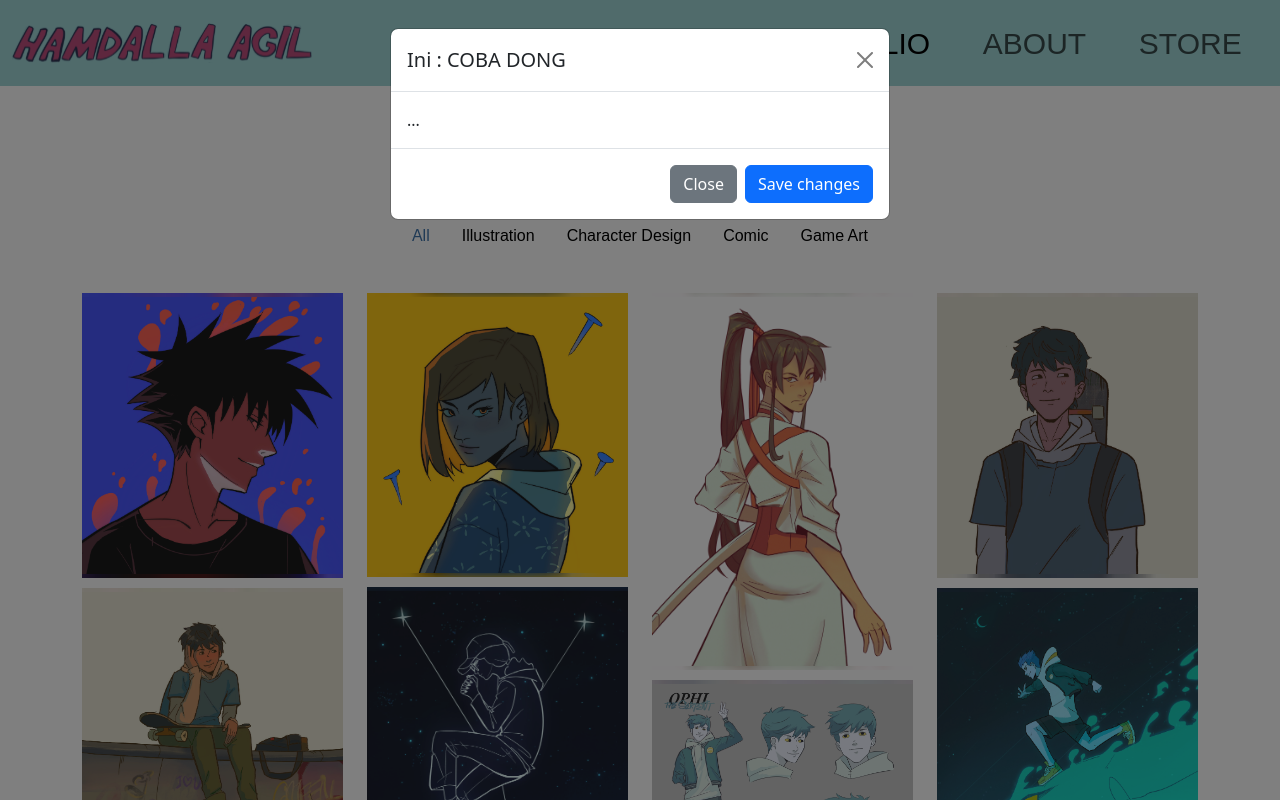
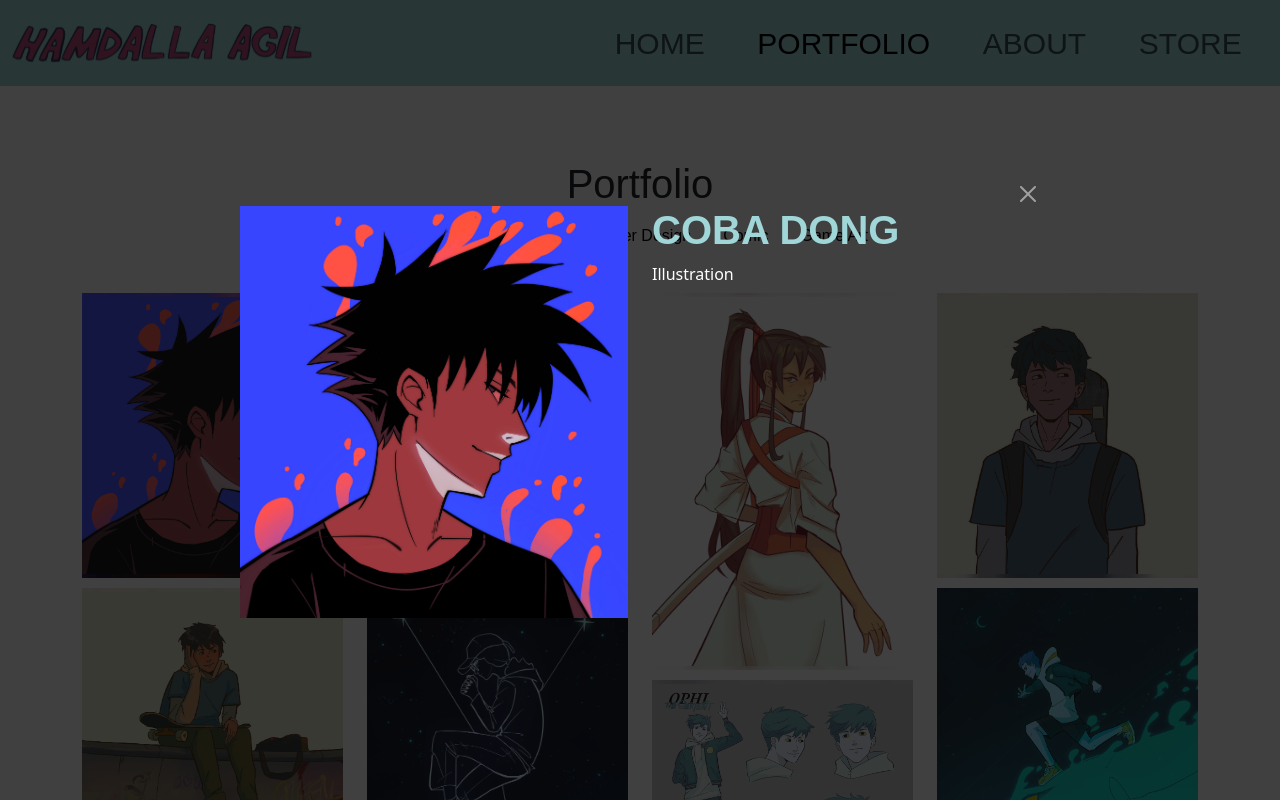
Before and after one commit to devanfer02/dap-final-project, a React (Vite) app: page /portfolio in a window 1280 px wide. Both pictures are taken after a click on the element 212 px from the left and 435 px from the top of the page. Shown: the top 800 px of the page. Built offline with nearby package versions, Linux system fonts and the light colour scheme; a web font is replaced by a local one.

Commit message:
finish: modal portfolio

```diff
--- a/src/pages/Portfolio.jsx
+++ b/src/pages/Portfolio.jsx
@@ -20,7 +20,6 @@ export default function PortfolioPage() {
 
   const categories = ['All', 'Illustration', 'Character Design', 'Comic', 'Game Art']
   const [ currPortfolio, setCurrPortfolio ] = useState(portfolios[0])
-  const [ showBlur, setShowBlur ] = useState(true)
   const [ porto, setPorto ] = useState({
     row: getRow(),
     currPortos: portfolios,
@@ -122,20 +121,25 @@ export default function PortfolioPage() {
           </div>
         ))}
         <div class={`modal fade`} id="modalportfolio" tabindex="-1" aria-labelledby="exampleModalLabel" aria-hidden="true">
-          <div class="modal-dialog">
-            <div class="modal-content">
-              <div class="modal-header">
-                <h1 class="modal-title fs-5" id="exampleModalLabel">
-                  Ini : { currPortfolio.title }
-                </h1>
-                <button type="button" class="btn-close" data-bs-dismiss="modal" aria-label="Close"></button>
-              </div>
-              <div class="modal-body">
-                ...
-              </div>
-              <div class="modal-footer">
-                <button type="button" class="btn btn-secondary" data-bs-dismiss="modal">Close</button>
-                <button type="button" class="btn btn-primary">Save changes</button>
+          <div class="modal-dialog modal-dialog-centered modal-lg">
+            <div class="modal-content" onClick={(e) => e.stopPropagation()}>
+              <div class="row">
+                <div className="d-flex justify-content-end">
+                  <button type="button" class="btn-close btn-close-white" data-bs-dismiss="modal" aria-label="Close"></button>
+                </div>
+                <div className="col-md-6">
+                  <img
+                    src={currPortfolio.src}
+                    alt={currPortfolio.title}
+                    className="w-100 w-md-75"
+                    draggable="false"
+                  />
+                </div>
+                <div className="col-md-6 modal-portfolio-content">
+                  <h1 className="modal-portfolio-title">{currPortfolio.title}</h1>
+                  <p className="modal-portfolio-category">{currPortfolio.category}</p>
+                  <p className="modal-portfolio-description">{currPortfolio.desc}</p>
+                </div>
               </div>
             </div>
           </div>
--- a/src/style/portfolio.css
+++ b/src/style/portfolio.css
@@ -56,6 +56,32 @@
     transition: opacity 200ms ease-in-out;
 }
 
+/*NGATUR MODAL*/
+.modal-content {
+    background-color: rgba(0, 0, 0, 0);
+    border: none;
+}
+
+.modal-backdrop {
+    background-color: rgba(0,0,0, 1) !important;
+    opacity: 0.75 !important;
+}
+
+.modal-portfolio-title {
+    font-family: 'Poppins', sans-serif;
+    font-weight: bolder;
+    color: #A0D6D7;
+}
+
+.modal-portfolio-category,
+.modal-portfolio-description {
+    color: #FFFFFF;
+}
+
+.btn-white {
+    color: #FFFFFF !important;
+}
+
 @media screen and (max-width: 864px ){
     .portfolio-title-container {
         margin-top: 10vh;
--- a/src/utils/assets/assets.portfolio.js
+++ b/src/utils/assets/assets.portfolio.js
@@ -125,7 +125,7 @@ export const portfolios = [
     title: illustrations[3].title,
     category: illustrations[3].category,
     desc: illustrations[3].paragraf,
-    src: heroes[0],
+    src: heroes[0].src,
     small: smallhero1
   },
   {
```
